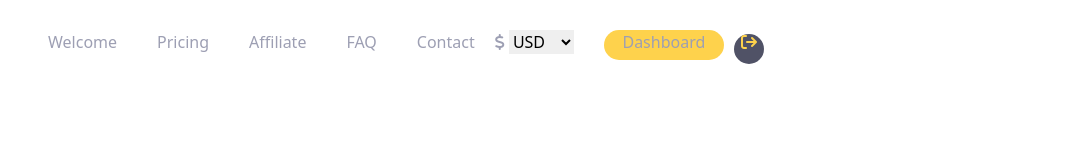
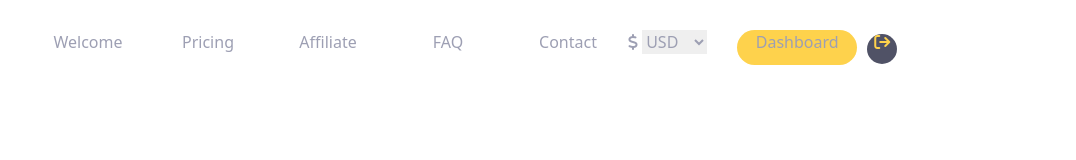
Before and after one commit to Temi-Michael/Block-Hunter, a plain HTML site: page index.html in a window 1280 px wide. Shown: the full height of the page, 204-1280 px from the left. Drawn offline with nearby package versions, Linux system fonts and the light colour scheme.

Commit message:
Navbar Update

```diff
--- a/styles/index.css
+++ b/styles/index.css
@@ -32,21 +32,23 @@
 }
 
 .back-drop {
-    margin-left: 20px;
-    margin-right: 20px;
+    border-radius: 20px;
+    width: 100px;
+    height: 30px;
+    margin-left: 10px;
+    margin-right: 10px;
     text-align: center;
 }
 
 .back-drop:hover {
     background-color: var(--dark-3);
-    border-radius: 20px;
-    width: 100px;
-    height: 30px;
+
 }
 
 .currency {
     border: none;
     width: 65px;
+    color: var(--text-1);
 }
 
 option {
@@ -55,7 +57,7 @@ option {
 
 .dash {
     width: 120px;
-    height: 30px;
+    height: 35px;
     text-align: center;
     border-radius: 20px;
     background-color: var(--main-1);
```
